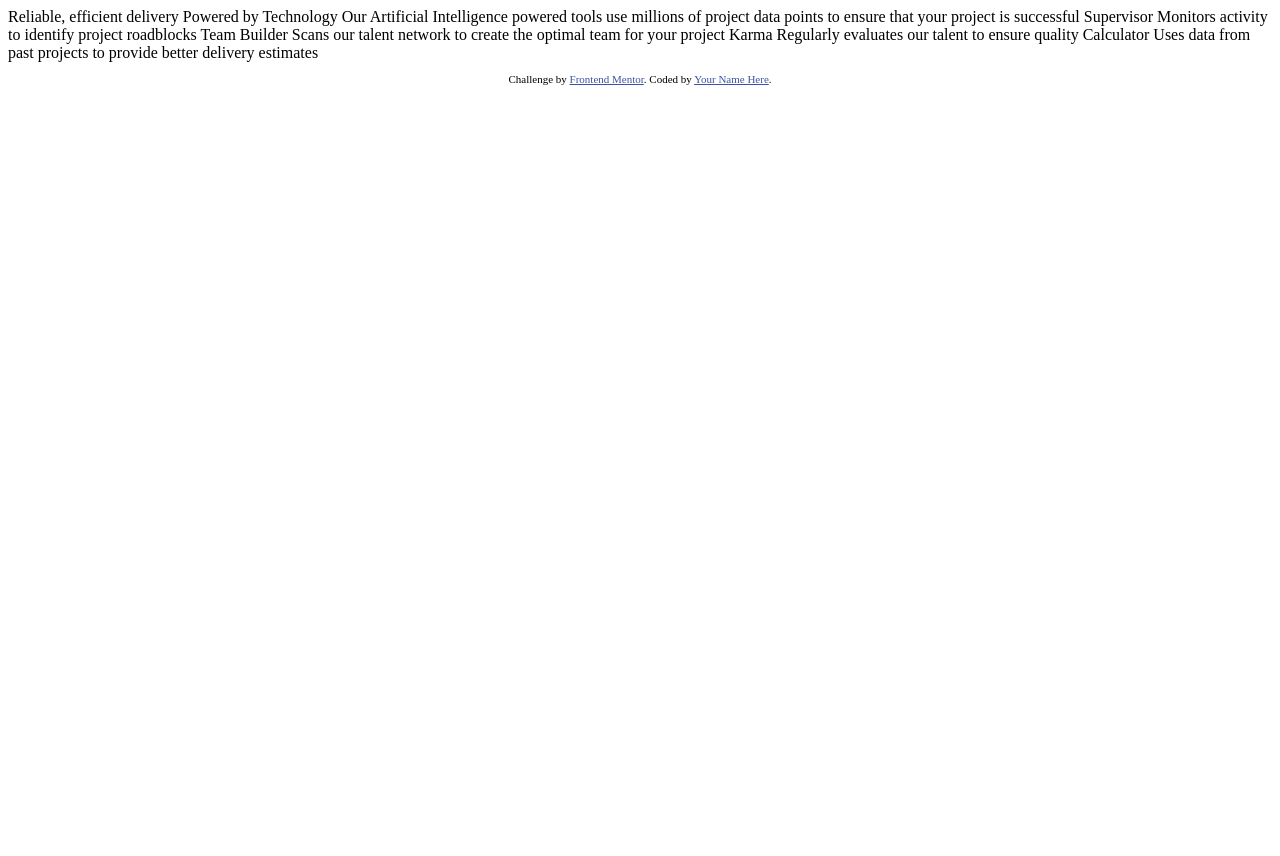
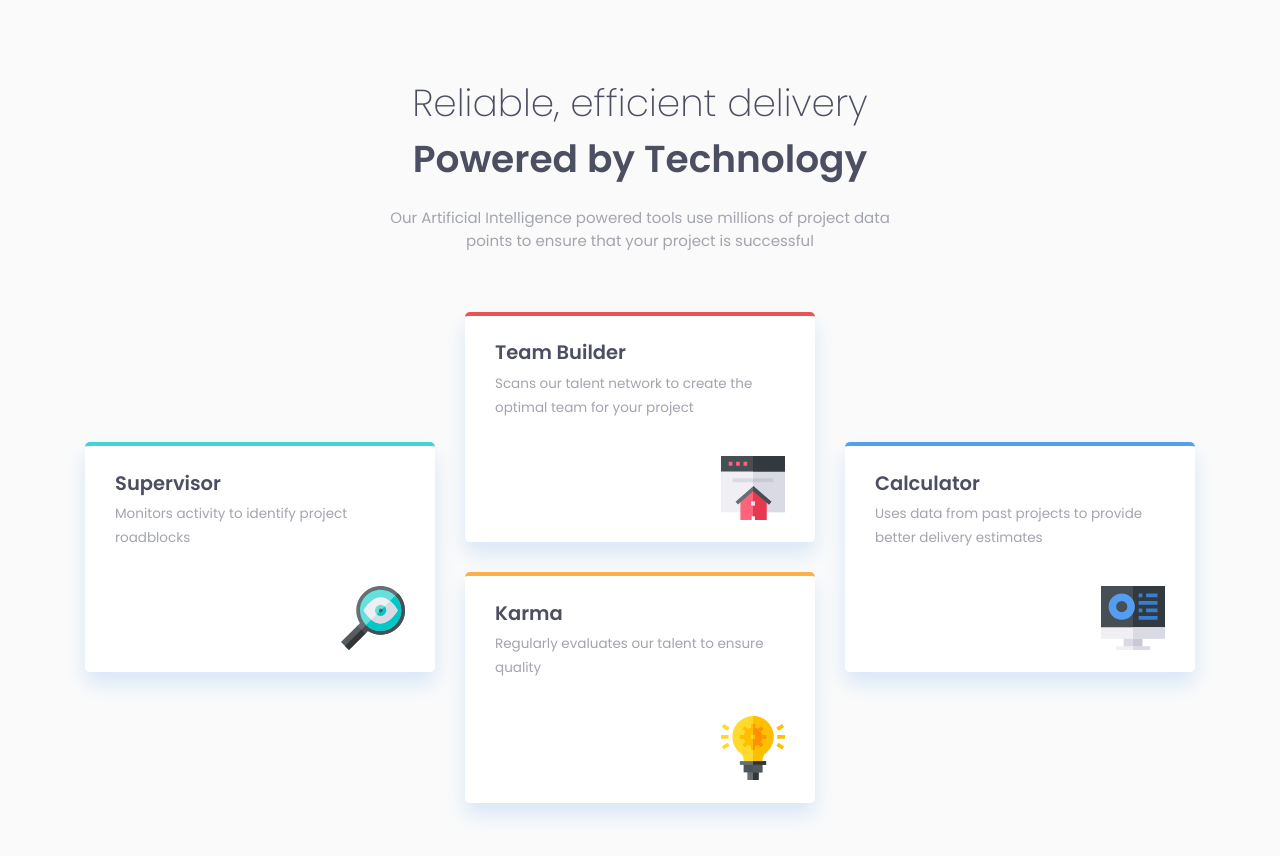
Before and after one commit to jagurdev/frontendmentor, a plain HTML site: page frontendmentor/four-card-feature-section-master/index.html in a window 1280 px wide. Before the commit the page ends 800 px from the top, so only its background shows below. Drawn offline with Linux system fonts and the light colour scheme.

Commit message:
Add four card feature section project solution

```diff
--- a/frontendmentor/four-card-feature-section-master/index.html
+++ b/frontendmentor/four-card-feature-section-master/index.html
@@ -5,41 +5,54 @@
   <meta name="viewport" content="width=device-width, initial-scale=1.0"> <!-- displays site properly based on user's device -->
 
   <link rel="icon" type="image/png" sizes="32x32" href="./images/favicon-32x32.png">
+  <link rel="stylesheet" href="style.css">
 
   <title>Frontend Mentor | Four card feature section</title>
-
-  <!-- Feel free to remove these styles or customise in your own stylesheet 👍 -->
-  <style>
-    .attribution { font-size: 11px; text-align: center; }
-    .attribution a { color: hsl(228, 45%, 44%); }
-  </style>
 </head>
 <body>
 
-  Reliable, efficient delivery
-  Powered by Technology
+  <main>
 
-  Our Artificial Intelligence powered tools use millions of project data points
-  to ensure that your project is successful
+    <header>
+      <h1>Reliable, efficient delivery <strong>Powered by Technology</strong></h1>
+      <p>Our Artificial Intelligence powered tools use millions of project data points to ensure that your project is successful</p>
+    </header>
 
-  Supervisor
-  Monitors activity to identify project roadblocks
+    <section class="card-deck">
 
-  Team Builder
-  Scans our talent network to create the optimal team for your project
+      <article class="card cyan">
+        <h2>Supervisor</h2>
+        <p>Monitors activity to identify project roadblocks</p>
+        <img src="images/icon-supervisor.svg" alt="">
+      </article>
 
-  Karma
-  Regularly evaluates our talent to ensure quality
+      <article class="card red">
+        <h2>Team Builder</h2>
+        <p>Scans our talent network to create the optimal team for your project</p>
+        <img src="images/icon-team-builder.svg" alt="">
+      </article>
 
-  Calculator
-  Uses data from past projects to provide better delivery estimates
+      <article class="card orange">
+        <h2>Karma</h2>
+        <p>Regularly evaluates our talent to ensure quality</p>
+        <img src="images/icon-karma.svg" alt="">
+      </article>
 
+      <article class="card blue">
+        <h2>Calculator</h2>
+        <p>Uses data from past projects to provide better delivery estimates</p>
+        <img src="images/icon-calculator.svg" alt="">
+      </article>
 
-  <footer>
+    </section>
+
+  </main>
+
+  <!-- <footer>
     <p class="attribution">
       Challenge by <a href="https://www.frontendmentor.io?ref=challenge" target="_blank">Frontend Mentor</a>.
       Coded by <a href="#">Your Name Here</a>.
     </p>
-  </footer>
+  </footer> -->
 </body>
 </html>
--- /dev/null
+++ b/frontendmentor/four-card-feature-section-master/style.css
@@ -0,0 +1,193 @@
+@import url('https://fonts.googleapis.com/css2?family=Poppins:wght@200;400;600&display=swap');
+
+:root {
+  --red-hsl: 0, 78%, 62%;
+  --cyan-hsl: 180, 62%, 55%;
+  --orange-hsl: 34, 97%, 64%;
+  --blue-hsl: 212, 86%, 64%;
+  --very-dark-blue-hsl: 234, 12%, 34%;
+  --grayish-blue-hsl: 229, 6%, 66%;
+  --very-light-gray-hsl: 0, 0%, 98%;
+
+  /* Color Theme */
+  --text-1: hsl(var(--very-dark-blue-hsl));
+  --text-2: hsl(var(--grayish-blue-hsl));
+
+  --surface-1: white;
+  --surface-2: hsl(var(--very-light-gray-hsl));
+
+  --accent-red: hsl(var(--red-hsl));
+  --accent-cyan: hsl(var(--cyan-hsl));
+  --accent-orange: hsl(var(--orange-hsl));
+  --accent-blue: hsl(var(--blue-hsl));
+
+  /* Font Theme */
+  --font-sans: Poppins, sans-serif;
+
+  /* Font Weights */
+  --font-weight-2: 200;
+  --font-weight-4: 400;
+  --font-weight-6: 600;
+
+  /* Line Height */
+  --line-height-1: 1.25;
+  --line-height-2: 1.75;
+
+  /* Font Sizes */
+  --font-size-0: 0.9rem;
+  --font-size-1: 1rem;
+  --font-size-2: 1.3rem;
+
+  /* Fluid Font Sizes */
+  --font-size-fluid-1: clamp(1rem, 2vw, 1.5rem);
+  --font-size-fluid-2: clamp(1.5rem, 3.5vw, 2.5rem);
+}
+
+html {
+  background-color: var(--surface-2);
+  font-family: var(--font-sans);
+  font-size: 15px;
+  color: var(--text-1);
+}
+
+/* RESET */
+*,
+*::before,
+*::after {
+  box-sizing: border-box;
+}
+
+* {
+  margin: 0;
+  font: inherit;
+}
+
+img,
+svg {
+  display: block;
+  max-width: 100%;
+}
+
+button {
+  border: none;
+}
+
+/* BODY */
+body {
+  min-height: 100vh;
+  display: grid;
+  justify-items: center;
+}
+
+/* MAIN */
+main {
+  display: grid;
+  gap: 4rem;
+  justify-items: center;
+  align-content: start;
+  padding: 5rem 2rem;
+}
+
+/* HEADER */
+header {
+  text-align: center;
+  max-width: 58ch;
+  display: grid;
+  gap: 2ch;
+
+  & p {
+    color: var(--text-2);
+  }
+}
+
+h1 {
+  font-size: var(--font-size-fluid-2);
+  font-weight: var(--font-weight-2);
+
+  & strong {
+    font-weight: var(--font-weight-6);
+  }
+
+  & strong::before {
+    content: "";
+    display: block;
+  }
+}
+
+/* CARD-DECK */
+.card-deck {
+  display: grid;
+  gap: 2rem;
+
+  /* TABLET LAYOUT */
+  @media (30rem < width < 60rem) {
+    display: grid;
+    grid-template-columns: 1fr 1fr;
+  }
+
+  /* DESKTOP LAYOUT */
+  @media (width >= 60rem) {
+    display: grid;
+    grid-template-columns: repeat(3, 1fr);
+    grid-template-rows: repeat(2, 1fr);
+    align-items: center;
+    max-width: 74rem;
+
+    > :nth-child(1),
+    > :nth-child(4) {
+      grid-row: span 2;
+    }
+
+    > :nth-child(2) {
+      grid-area: 1 / 2;
+    }
+
+    > :nth-child(3) {
+      grid-area: 2 / 2;
+    }
+  }
+}
+
+/* CARD */
+.card {
+  min-height: clamp(23ch, 18vw, 26ch);
+  background-color: var(--surface-1);
+  display: grid;
+  gap: 0.5ch;
+  padding: 1.5rem 2rem;
+  grid-template-rows: auto auto 1fr;
+  border-top: 4px solid;
+  border-radius: 5px;
+  box-shadow: 0px 12px 20px hsla(var(--blue-hsl), 0.2);
+
+  & h2 {
+    font-size: var(--font-size-2);
+    font-weight: var(--font-weight-6);
+  }
+
+  & p {
+    color: var(--text-2);
+    font-size: var(--font-size-0);
+    line-height: var(--line-height-2);
+  }
+
+  & img {
+    place-self: end;
+  }
+
+  &.red {
+    border-color: var(--accent-red);
+  }
+
+  &.cyan {
+    border-color: var(--accent-cyan);
+  }
+
+  &.orange {
+    border-color: var(--accent-orange);
+  }
+
+  &.blue {
+    border-color: var(--accent-blue);
+  }
+}
```
